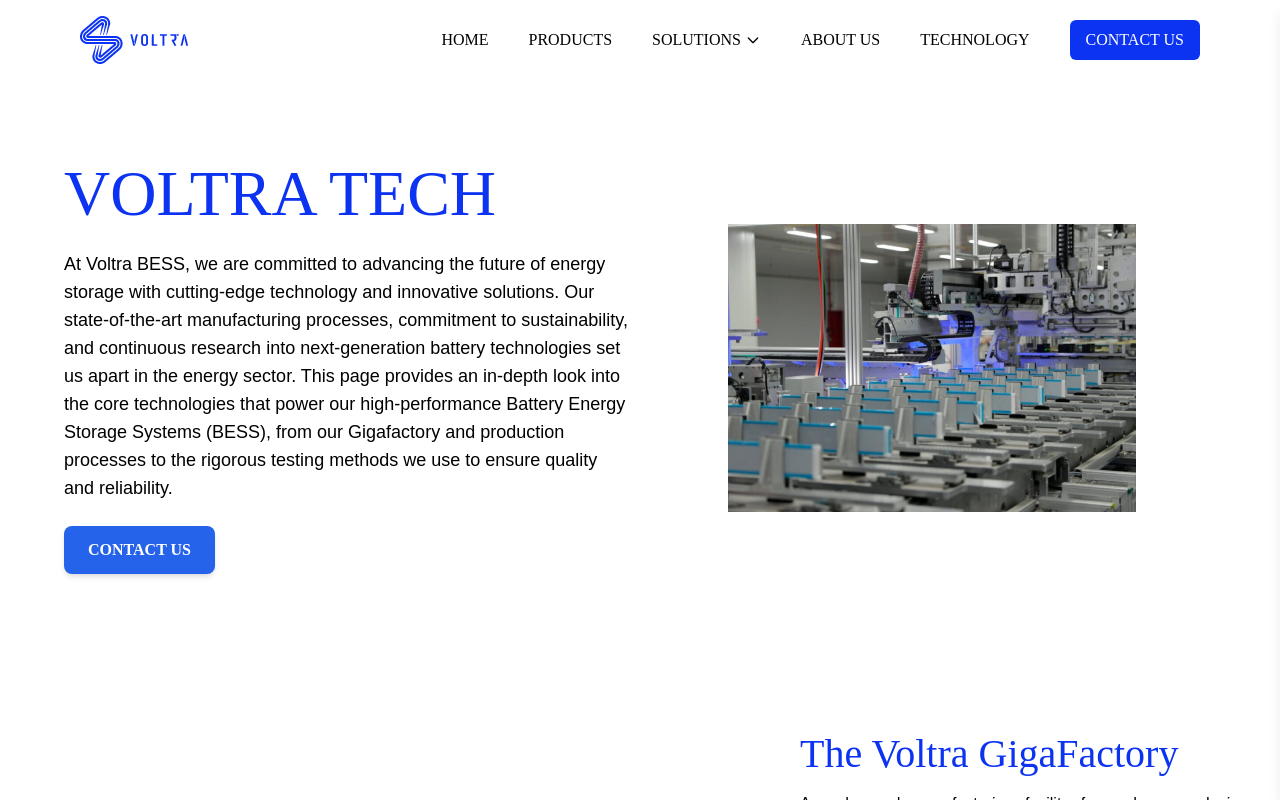
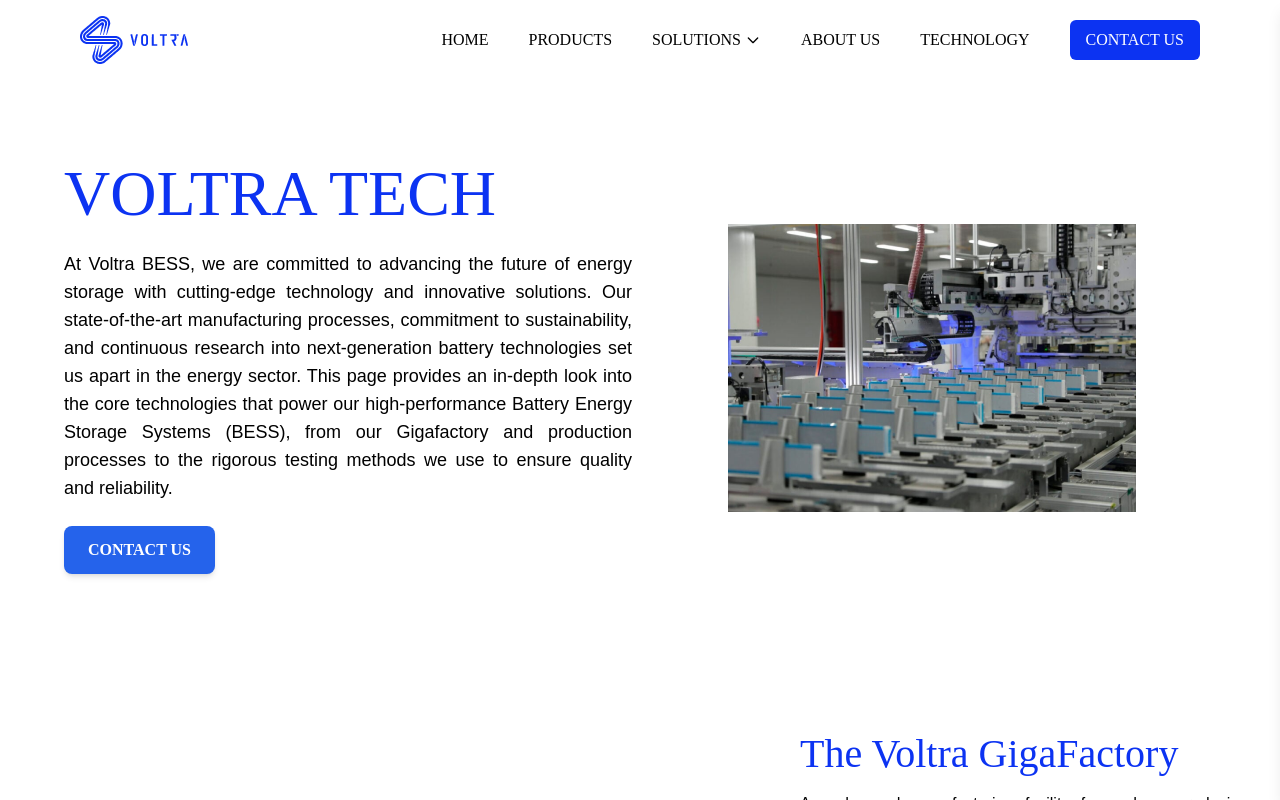
Before and after one commit to Ankitsharma2023/Voltra, a React (Vite) app: page /technology in a window 1280 px wide. Built offline with nearby package versions, Linux system fonts and the light colour scheme; the HTML template or start-up script is replaced by a standard one; a web font is replaced by a local one.

Commit message:
align some text

```diff
--- a/src/Components/About.tsx
+++ b/src/Components/About.tsx
@@ -21,7 +21,7 @@
   <section className="flex flex-col md:flex-row items-center justify-between p-6 md:p-12 lg:p-16 xl:px-24 bg-white gap-4 font-[Akshar]">
     <div className="w-full md:w-1/2 space-y-6">
       <h2 className="text-4xl md:text-5xl lg:text-[64px] font-medium font-[Akshar] text-[#0C33F2]">About VOLTRA</h2>
-      <p className="font-gilroy text-[16px]">
+      <p className="font-gilroy text-[16px] text-justify">
         Voltra BESS is a global leader in the design and production of Battery
         Energy Storage Systems (BESS) that enable the transition to a clean,
         sustainable energy era. With a strong team of industry experts and a clear
--- a/src/Components/Technology.tsx
+++ b/src/Components/Technology.tsx
@@ -34,7 +34,7 @@
   <section className="flex flex-col md:flex-row items-center justify-between p-4 md:p-16 bg-white gap-4">
     <div className="w-full md:w-1/2 space-y-6">
       <h2 className="text-4xl md:text-5xl lg:text-[64px] font-medium text-[#0C33F2] font-[Akshar]">VOLTRA TECH</h2>
-      <p className="text-base md:text-lg font-gilroy">
+      <p className="text-base md:text-lg font-gilroy text-justify">
         At Voltra BESS, we are committed to advancing the future of energy
         storage with cutting-edge technology and innovative solutions. Our
         state-of-the-art manufacturing processes, commitment to
```
